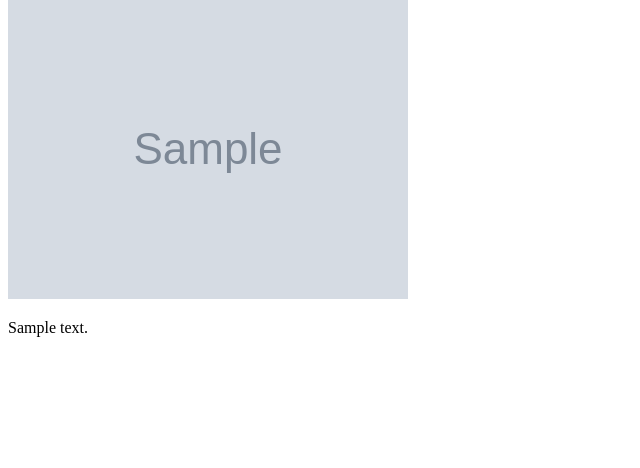
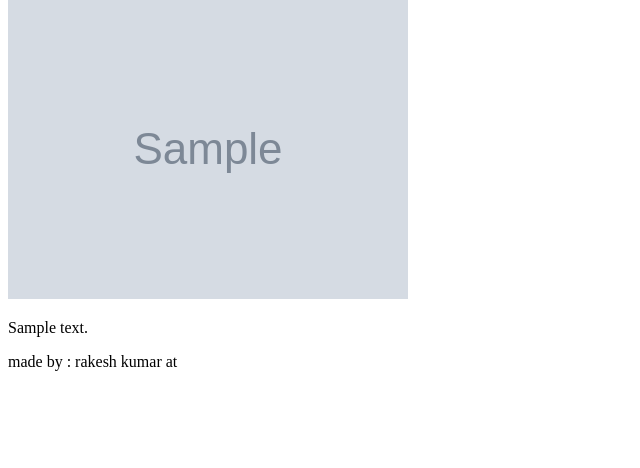
Before and after one commit to linrakesh/TopNews, a Django app: template newsapp/templates/newsapp/index.html in a window 1280 px wide. Shown: the part 176-644 px from the top of the page, without its empty margins (0-640 px from the left). Run offline with Django 3.2, Linux system fonts and the light colour scheme; the template is opened without the code that fills it: most values are stand-ins (such as "Sample title", 1, 10 or a date in 2020); grey boxes marked "Sample" are stand-in pictures.

Commit message:
news app working

```diff
--- a/newsapp/templates/newsapp/index.html
+++ b/newsapp/templates/newsapp/index.html
@@ -18,6 +18,12 @@
         <p>{{content|linebreaks}}</p>
         <a href="{{url}}"></a>
         {% endfor %}
+
+        <div id="footer">
+            <div class="content">
+                <p>made by : rakesh kumar at <a href="https://binarynote.com" target="_blank"></a></p>
+            </div>
+        </div>
     </body>
 
 </html>
```
